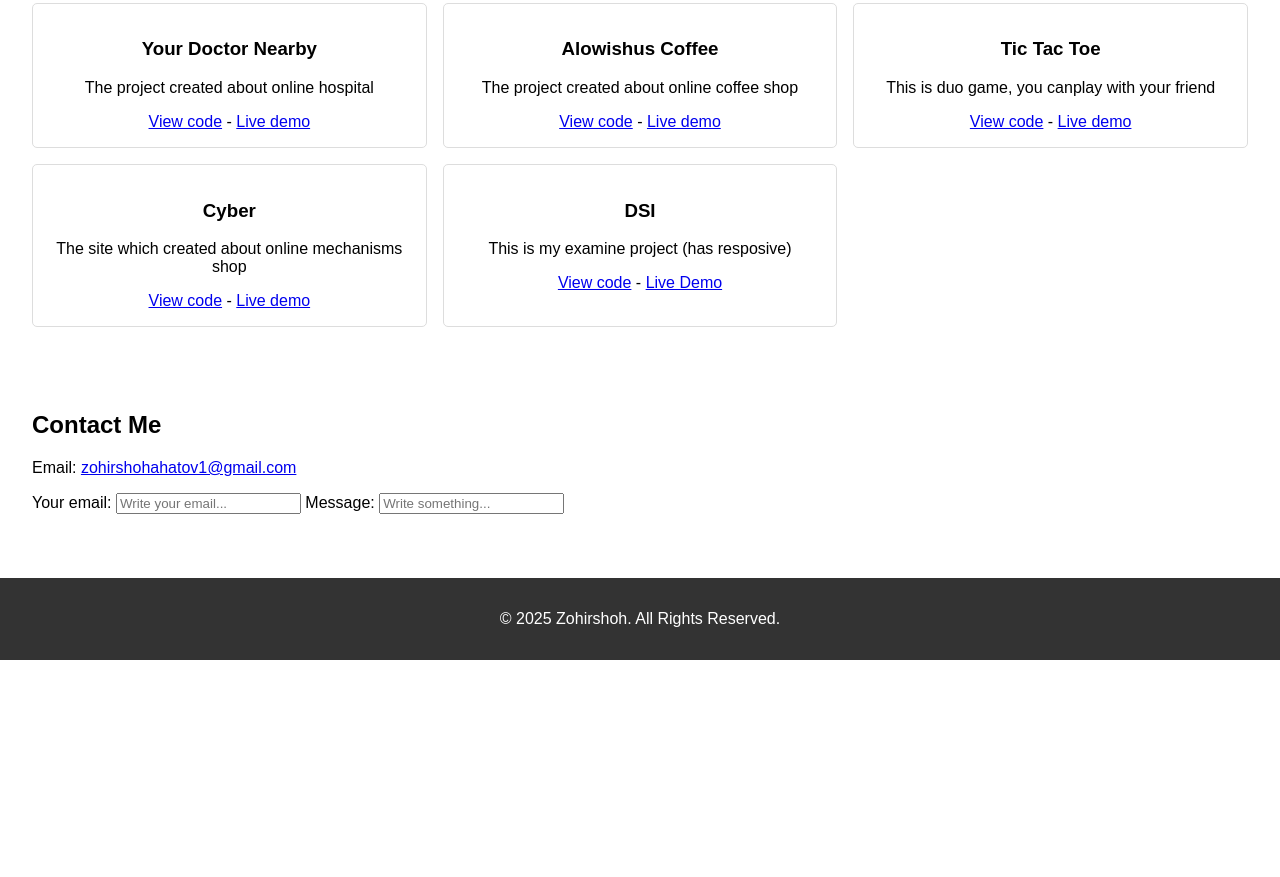
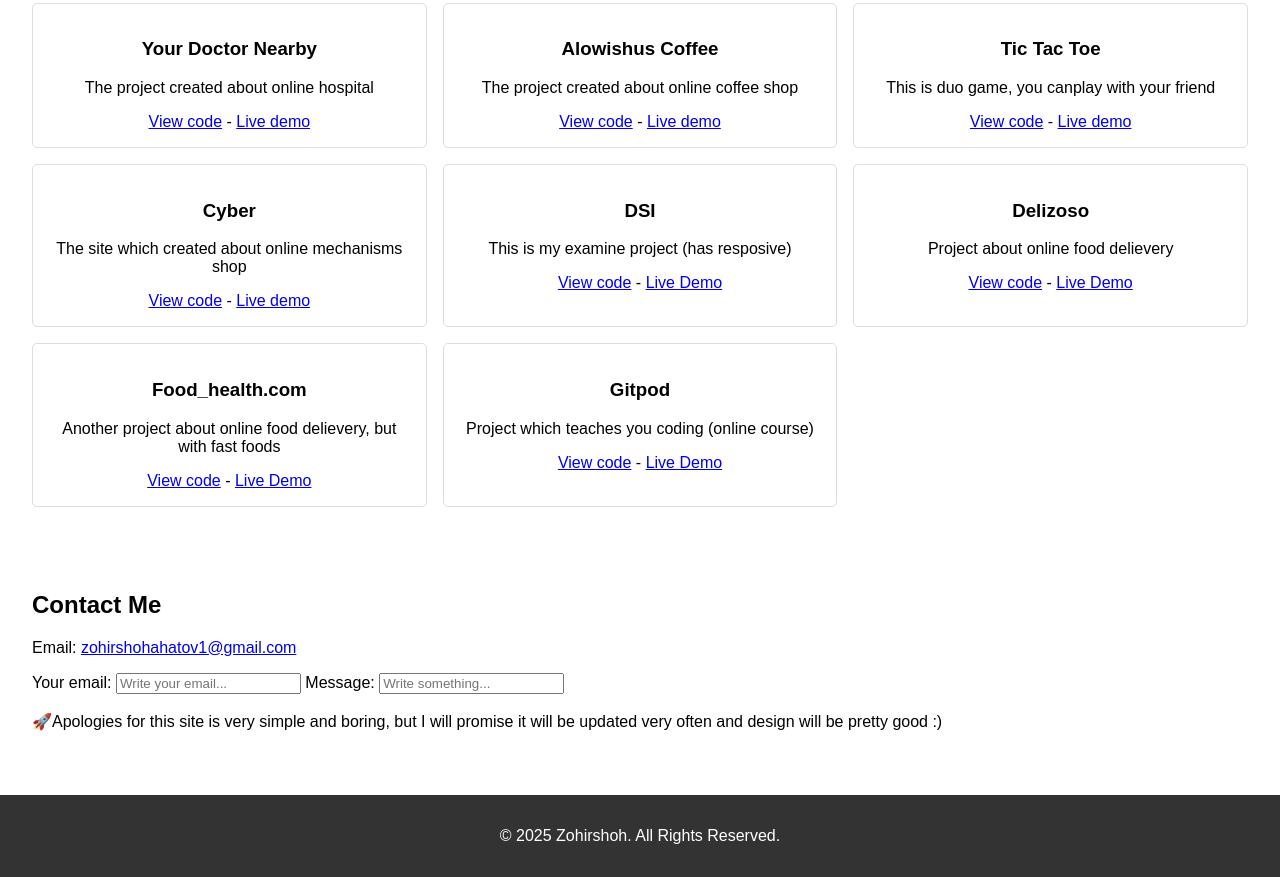
Before and after one commit to Zohirshoh-dev/my-new-portfolio, a plain HTML site: page index.html in a window 1280 px wide. Shown: the part 495-1372 px from the top of the page. Before the commit the page ends 1155 px from the top, so only its background shows below. Drawn offline with Linux system fonts and the light colour scheme.

Commit message:
initial commit

```diff
--- a/index.html
+++ b/index.html
@@ -103,6 +103,21 @@
                 <p>This is my examine project (has resposive)</p>
                 <a href="https://github.com/Zohirshoh-dev/link-for-portfolio">View code</a> - <a href="https://linktomyportfolio.netlify.app/">Live Demo</a>
             </div>
+            <div class="project">
+                <h3>Delizoso</h3>
+                <p>Project about online food delievery</p>
+                <a href="https://github.com/Zohirshoh-dev/nuhuh">View code</a> - <a href="https://linkportfoliyo.netlify.app/">Live Demo</a>
+            </div>
+            <div class="project">
+                <h3>Food_health.com</h3>
+                <p>Another project about online food delievery, but with fast foods</p>
+                <a href="https://github.com/Zohirshoh-dev/figma">View code</a> - <a href="https://zohir-figma-portfolio.netlify.app/">Live Demo</a>
+            </div>
+            <div class="project">
+                <h3>Gitpod</h3>
+                <p>Project which teaches you coding (online course)</p>
+                <a href="https://github.com/Zohirshoh-dev/figma-2">View code</a> - <a href="https://zohirshoh-figma-portfolio.netlify.app/">Live Demo</a>
+            </div>
         </div>
     </section>
     <section id="contact">
@@ -110,8 +125,10 @@
         <p>Email: <a href="zohirshohahatov1@gmail.com">zohirshohahatov1@gmail.com</a></p>
         Your email: <input type="email" placeholder="Write your email..." name="" id="">
         Message: <input type="text" placeholder="Write something..." name="" id="">
+        <br>
+        <br>
+        🚀Apologies for this site is very simple and boring, but I will promise it will be updated very often and design will be pretty good :)
     </section>
-    <div></div>
     <footer>
         <p>&copy; 2025 Zohirshoh. All Rights Reserved.</p>
     </footer>
```
